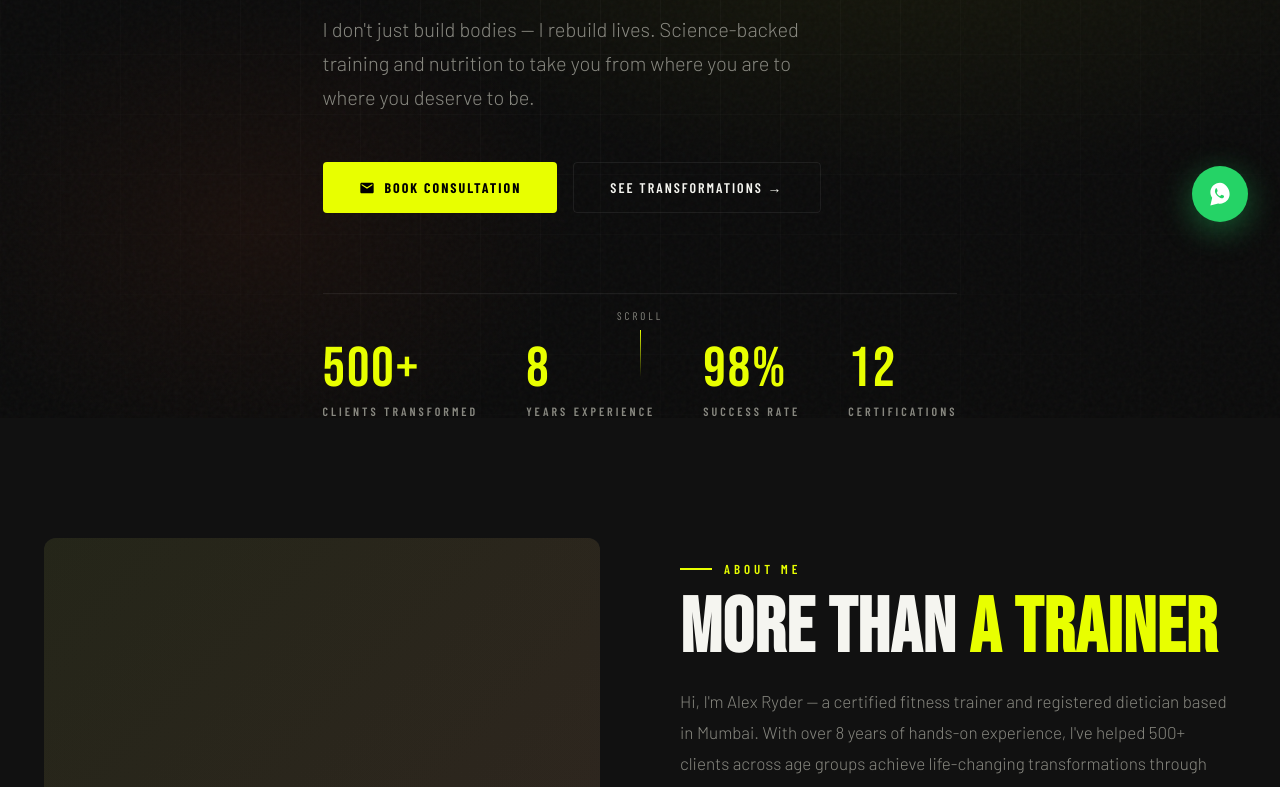
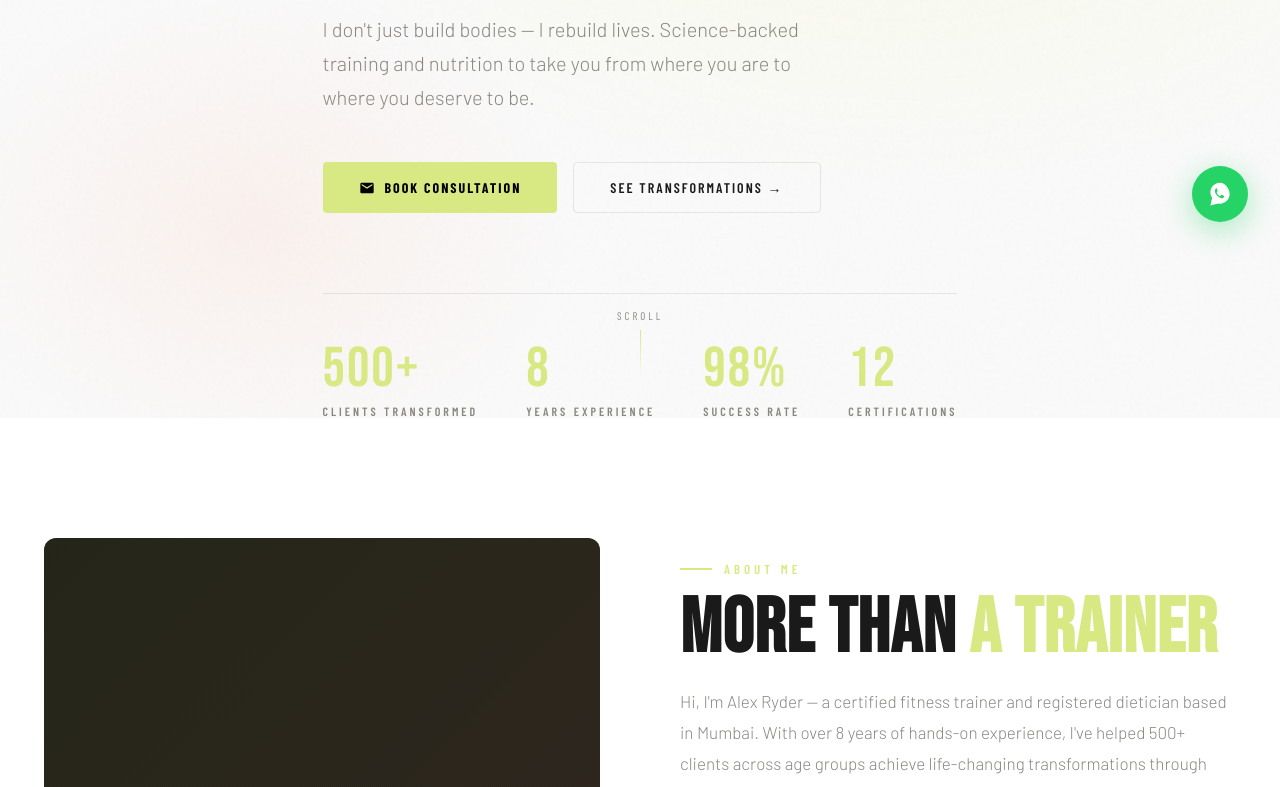
Before and after one commit to Jihan190124/jezz, a plain HTML site: page index.html in a window 1280 px wide. Shown: the part 546-1333 px from the top of the page. Drawn offline with nearby package versions, Linux system fonts and the light colour scheme.

Commit message:
Update CSS variables for new color scheme

```diff
--- a/index.html
+++ b/index.html
@@ -12,16 +12,17 @@
     *, *::before, *::after { margin: 0; padding: 0; box-sizing: border-box; }
 
     :root {
-      --bg:        #0a0a0a;
-      --bg2:       #111111;
-      --bg3:       #181818;
-      --card:      #141414;
-      --border:    rgba(255,255,255,0.07);
-      --accent:    #e8ff00;
-      --accent2:   #ff5a1f;
-      --red:       #ff2d2d;
-      --white:     #f5f5f0;
-      --muted:     #888880;
+--bg:        #FAFAFA;
+      --bg2:       #FFFFFF;
+      --bg3:       #F5F7F5;
+      --card:      #FFFFFF;
+      --border:    rgba(0,0,0,0.08);
+
+--accent:    #D8E983;
+--accent2:   #AEB877;
+--red:       #333333;
+      --white:     #1A1A1A;
+--muted:     #888880;\n      --green:    #A5C89E;
       --font-head: 'Bebas Neue', sans-serif;
       --font-sub:  'Barlow Condensed', sans-serif;
       --font-body: 'Barlow', sans-serif;
```
